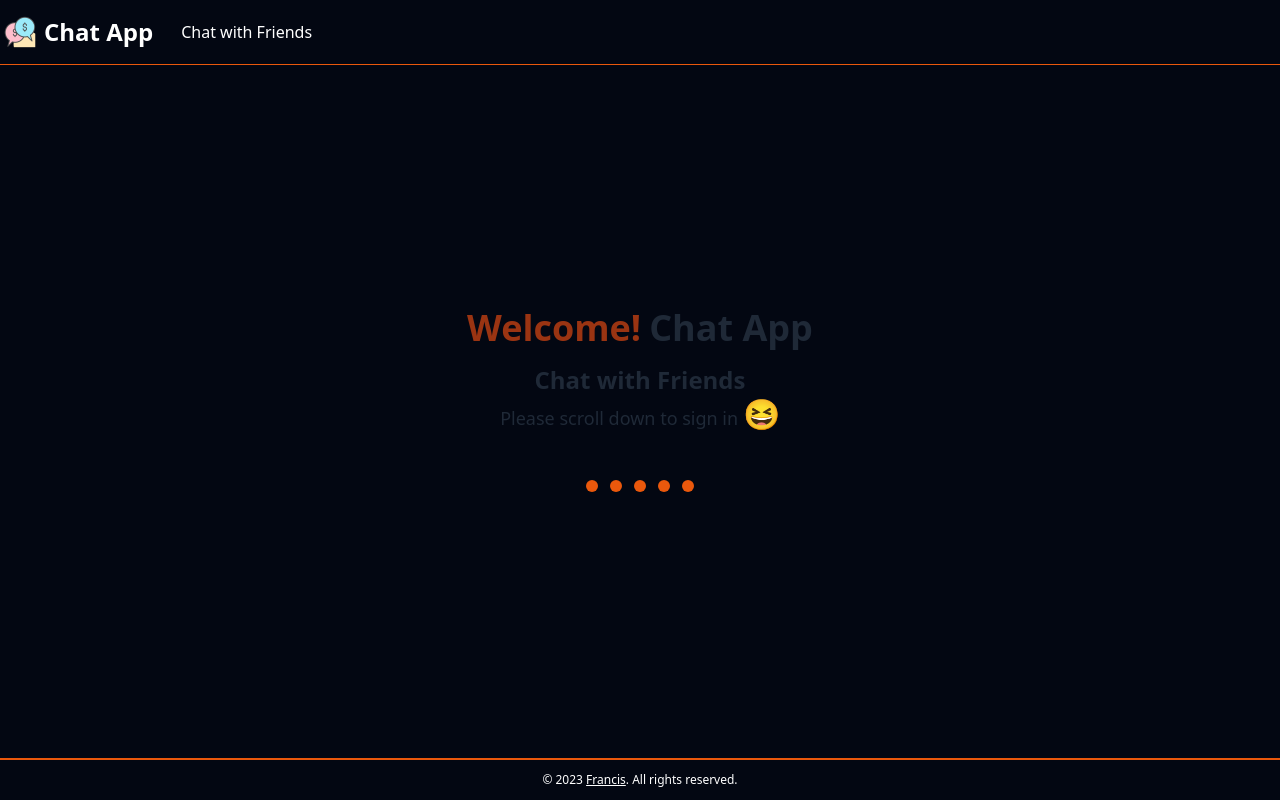
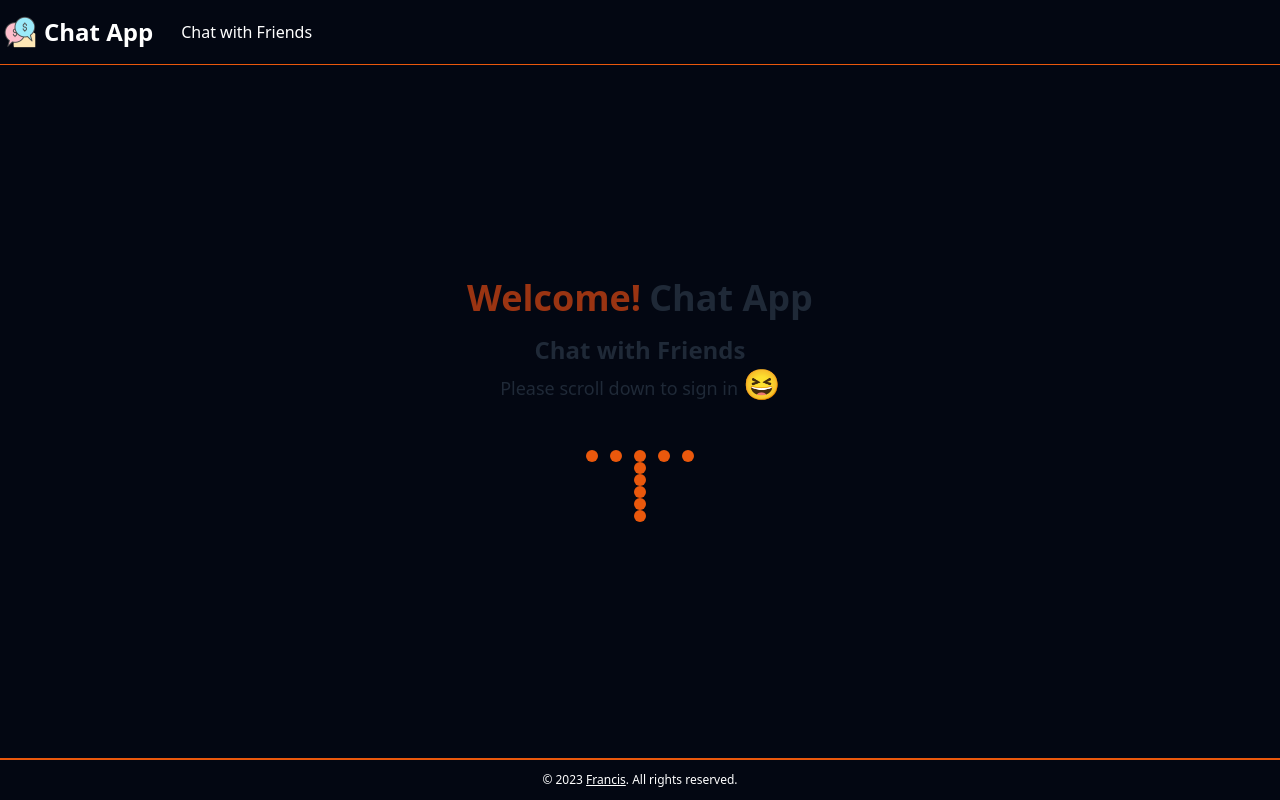
Before and after one commit to Francis-Mwaniki/chatApp, a Vue app: page / in a window 1280 px wide. Shown: the top 800 px of the page. Built offline with nearby package versions, Linux system fonts and the light colour scheme; no server answers; some icons are missing.

Commit message:
auth added

```diff
--- a/src/App.vue
+++ b/src/App.vue
@@ -1,17 +1,23 @@
 <script setup>
 import { ref, onMounted } from "vue";
 import { Icon } from "@iconify/vue";
-import { useRouter } from "vue-router";
+import { watchEffect } from "vue";
+import { useRouter, useRoute } from "vue-router";
+import ButtonLoader from "./components/ButtonLoader.vue";
 import End from "./components/End.vue";
+import Loader from "./components/Loader.vue";
 import Auth from "../src/views/Auth.vue";
 import { getAuth } from "firebase/auth";
 const isAuth = ref(false);
 const router = useRouter();
+const route = useRoute();
 const auth = getAuth();
 
 const signOut = () => {
   auth.signOut();
+  router.push("/");
 };
+
 onMounted(() => {
   auth.onAuthStateChanged(function (user) {
     if (user) {
@@ -34,7 +40,15 @@ const scrollToSection = (down) => {
 </script>
 
 <template>
-  <div class="">
+  <Teleport to="body">
+    <div
+      v-if="loading"
+      class="fixed top-0 left-0 w-screen h-screen flex items-center justify-center bg-gray-900 bg-opacity-50"
+    >
+      <ButtonLoader />
+    </div>
+  </Teleport>
+  <div class="bg-gray-950">
     <div class="py-4 fixed top-0 inset-x-0 bg-gray-950 border-b border-orange-600 z-20">
       <div class="text-white px-1">
         <div class="flex flex-row justify-start items-center mx-auto gap-x-7">
@@ -49,7 +63,9 @@ const scrollToSection = (down) => {
         <div v-if="isAuth" class="flex flex-row justify-end items-center gap-x-2">
           <div class="text-white">{{ auth.currentUser.displayName }}</div>
           <div class="text-white">{{ auth.currentUser.email }}</div>
-          <button class="text-white btn bg-orange-600" @click="signOut">Sign Out</button>
+          <button class="text-white btn bg-orange-600 mx-2" @click="signOut">
+            Sign Out
+          </button>
         </div>
       </div>
     </div>
@@ -67,10 +83,6 @@ const scrollToSection = (down) => {
             <p class="text-lg mb-4">
               Please scroll down to sign in <span class="text-3xl">&#x1F606;</span>
             </p>
-          </div>
-        </div>
-        <div class="flex flex-col justify-center items-center">
-          <div class="flex flex-col justify-center items-center">
             <a
               :href="down"
               @click.prevent="scrollToSection('down')"
@@ -79,30 +91,13 @@ const scrollToSection = (down) => {
               <Icon icon="uil:arrow-down" class="h-8 w-8 text-orange-600" />
             </a>
           </div>
-
-          <div class="inline-flex justify-center items-center flex-row gap-x-3">
-            <div
-              class="flex flex-row justify-center items-center mx-auto gap-x-2 h-3 w-3 rounded-full bg-orange-600 text-orange-600"
-            ></div>
-            <div
-              class="flex flex-row justify-center items-center mx-auto gap-x-2 h-3 w-3 rounded-full bg-orange-600 text-orange-600"
-            ></div>
-            <div
-              class="flex flex-row justify-center items-center mx-auto gap-x-2 h-3 w-3 rounded-full bg-orange-600 text-orange-600"
-            ></div>
-            <div
-              class="flex flex-row justify-center items-center mx-auto gap-x-2 h-3 w-3 rounded-full bg-orange-600 text-orange-600"
-            ></div>
-            <div
-              class="flex flex-row justify-center items-center mx-auto gap-x-2 h-3 w-3 rounded-full bg-orange-600 text-orange-600"
-            ></div>
-          </div>
         </div>
+        <Loader />
       </div>
 
       <!-- scroll down icon -->
     </div>
-    <div>
+    <div class="bg-gray-950">
       <router-view></router-view>
     </div>
     <End />
--- /dev/null
+++ b/src/components/ButtonLoader.vue
@@ -0,0 +1,25 @@
+<template>
+  <div>
+    <div class="inline-flex justify-center items-center flex-row gap-x-3">
+      <div
+        class="flex flex-row justify-center items-center mx-auto gap-x-2 h-3 animate-ping w-3 rounded-full bg-orange-600 text-orange-600"
+      ></div>
+      <div
+        class="flex flex-row justify-center items-center mx-auto gap-x-2 h-3 animate-ping w-3 rounded-full bg-orange-600 text-orange-600"
+      ></div>
+      <div
+        class="flex flex-row justify-center items-center mx-auto gap-x-2 h-3 animate-ping w-3 rounded-full bg-orange-600 text-orange-600"
+      ></div>
+      <div
+        class="flex flex-row justify-center items-center mx-auto gap-x-2 h-3 animate-ping w-3 rounded-full bg-orange-600 text-orange-600"
+      ></div>
+      <div
+        class="flex flex-row justify-center items-center mx-auto gap-x-2 h-3 animate-ping w-3 rounded-full bg-orange-600 text-orange-600"
+      ></div>
+    </div>
+  </div>
+</template>
+
+<script setup></script>
+
+<style lang="scss" scoped></style>
--- /dev/null
+++ b/src/components/Loader.vue
@@ -0,0 +1,44 @@
+<template>
+  <div>
+    <div class="flex flex-col justify-center items-center">
+      <!-- login -->
+
+      <div class="inline-flex justify-center items-center flex-row gap-x-3">
+        <div
+          class="flex flex-row justify-center items-center mx-auto gap-x-2 h-3 w-3 rounded-full bg-orange-600 text-orange-600"
+        ></div>
+        <div
+          class="flex flex-row justify-center items-center mx-auto gap-x-2 h-3 w-3 rounded-full bg-orange-600 text-orange-600"
+        ></div>
+        <div
+          class="flex flex-row justify-center items-center mx-auto gap-x-2 h-3 w-3 rounded-full bg-orange-600 text-orange-600"
+        ></div>
+        <div
+          class="flex flex-row justify-center items-center mx-auto gap-x-2 h-3 w-3 rounded-full bg-orange-600 text-orange-600"
+        ></div>
+        <div
+          class="flex flex-row justify-center items-center mx-auto gap-x-2 h-3 w-3 rounded-full bg-orange-600 text-orange-600"
+        ></div>
+      </div>
+    </div>
+    <div
+      class="flex flex-row justify-center items-center mx-auto gap-x-2 h-3 w-3 rounded-full bg-orange-600 text-orange-600 animate-ping"
+    ></div>
+    <div
+      class="flex flex-row justify-center items-center mx-auto gap-x-2 h-3 w-3 rounded-full bg-orange-600 text-orange-600 animate-ping"
+    ></div>
+    <div
+      class="flex flex-row justify-center items-center mx-auto gap-x-2 h-3 w-3 rounded-full bg-orange-600 text-orange-600 animate-ping"
+    ></div>
+    <div
+      class="flex flex-row justify-center items-center mx-auto gap-x-2 h-3 w-3 rounded-full bg-orange-600 text-orange-600 animate-ping"
+    ></div>
+    <div
+      class="flex flex-row justify-center animate-ping items-center mx-auto gap-x-2 h-3 w-3 rounded-full bg-orange-600 text-orange-600"
+    ></div>
+  </div>
+</template>
+
+<script setup></script>
+
+<style lang="scss" scoped></style>
--- a/src/views/Auth.vue
+++ b/src/views/Auth.vue
@@ -71,10 +71,19 @@
             <button
               class="text-white flex justify-start items-center"
               @click="$router.push('/')"
+              v-if="!loading"
             >
               <Icon icon="uil:arrow-left" class="h-8 w-8 hover:text-orange-600" />
               <span class="hover:text-orange-600"> Login</span>
             </button>
+            <Teleport to="body">
+              <div
+                v-if="loading"
+                class="fixed top-0 left-0 w-screen h-screen flex items-center justify-center bg-gray-900 bg-opacity-50"
+              >
+                <ButtonLoader />
+              </div>
+            </Teleport>
           </div>
         </div>
       </div>
@@ -87,6 +96,7 @@ import { Icon } from "@iconify/vue";
 import { ref } from "vue";
 import { useRouter } from "vue-router";
 import firebaseConfig from "../utils/firebase";
+import ButtonLoader from "../components/ButtonLoader.vue";
 import {
   getAuth,
   createUserWithEmailAndPassword,
@@ -110,6 +120,7 @@ export default {
     const router = useRouter();
     const isLoggedIn = ref(true);
     const errMsg = ref("");
+    const loading = ref(false);
     const successMsg = ref("");
     // runs after firebase is initialized
     auth.onAuthStateChanged(function (user) {
@@ -122,7 +133,11 @@ export default {
       }
     });
     const signOut = () => {
+      loading.value = true;
       auth.signOut();
+      setTimeout(() => {
+        loading.value = false;
+      }, 2000);
     };
     /* handleSignInGoogle() {
       signInWithPopup(auth, provider)
@@ -141,6 +156,7 @@ export default {
         });
     }, */
     const register = async () => {
+      loading.value = true;
       try {
         const user = await createUserWithEmailAndPassword(
           auth,
@@ -152,9 +168,12 @@ export default {
           setTimeout(() => {
             successMsg.value = "";
           }, 2000);
-          router.push("/ZChat");
+          setTimeout(() => {
+            loading.value = false;
+          }, 2000);
         }
       } catch (error) {
+        loading.value = false;
         switch (error.code) {
           case "auth/invalid-email":
             errMsg.value = "Invalid email";
--- a/src/views/Index.vue
+++ b/src/views/Index.vue
@@ -70,7 +70,7 @@
               </a>
             </div>
             <!-- or create new act -->
-            <div>
+            <div v-if="!loading">
               <button
                 class="text-white flex justify-start items-center"
                 @click="$router.push('/Auth')"
@@ -79,6 +79,14 @@
                 <Icon icon="uil:arrow-right" class="h-8 w-8 hover:text-orange-600" />
               </button>
             </div>
+            <Teleport to="body">
+              <div
+                v-if="loading"
+                class="fixed top-0 left-0 w-screen h-screen flex items-center justify-center bg-gray-900 bg-opacity-50"
+              >
+                <ButtonLoader />
+              </div>
+            </Teleport>
           </div>
         </div>
       </div>
@@ -89,6 +97,7 @@
 import { ref } from "vue";
 import { Icon } from "@iconify/vue";
 import firebaseConfig from "../utils/firebase";
+import ButtonLoader from "../components/ButtonLoader.vue";
 import {
   getAuth,
   createUserWithEmailAndPassword,
@@ -107,18 +116,23 @@ const auth = getAuth();
 const router = useRouter();
 const email = ref("");
 const password = ref("");
+const loading = ref(false);
 const errMsg = ref(); // ERROR MESSAGE
 const successMsg = ref(); // SUCCESS MESSAGE
 const signIn = () => {
   // we also renamed this method
-  signInWithEmailAndPassword(email.value, password.value) // THIS LINE CHANGED
+  loading.value = true;
+  signInWithEmailAndPassword(auth, email.value, password.value) // THIS LINE CHANGED
     .then((data) => {
       successMsg.value = "Successfully logged in!";
       console.log("Successfully logged in!" + data);
       // redirect to the
-      router.push("/ZChat");
+      setTimeout(() => {
+        router.push("/Dashboard");
+      }, 2000);
     })
     .catch((error) => {
+      loading.value = false;
       switch (error.code) {
         case "auth/invalid-email":
           errMsg.value = "Invalid email";
```
Also changed, not shown: src/views/ZChat.vue (+41 -31 lines).
